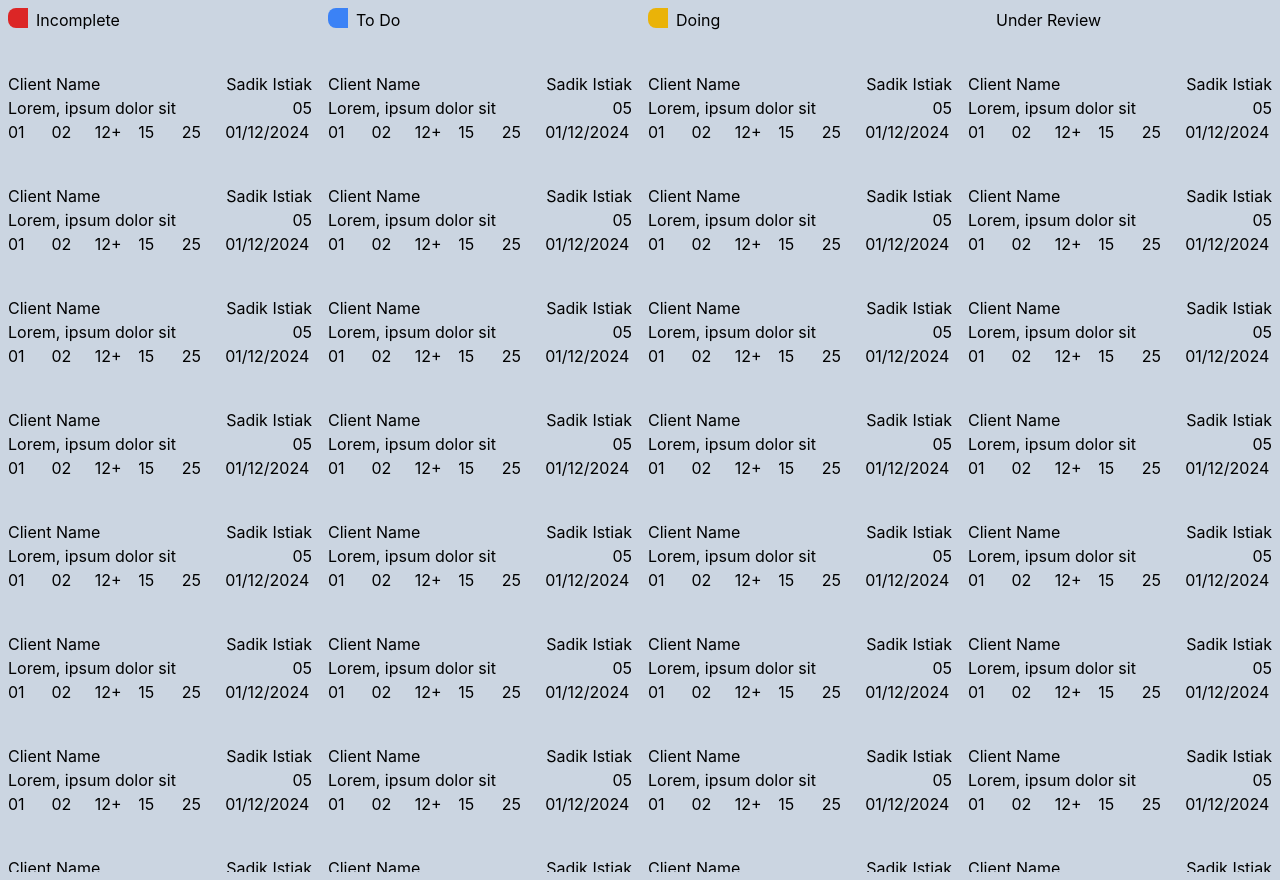
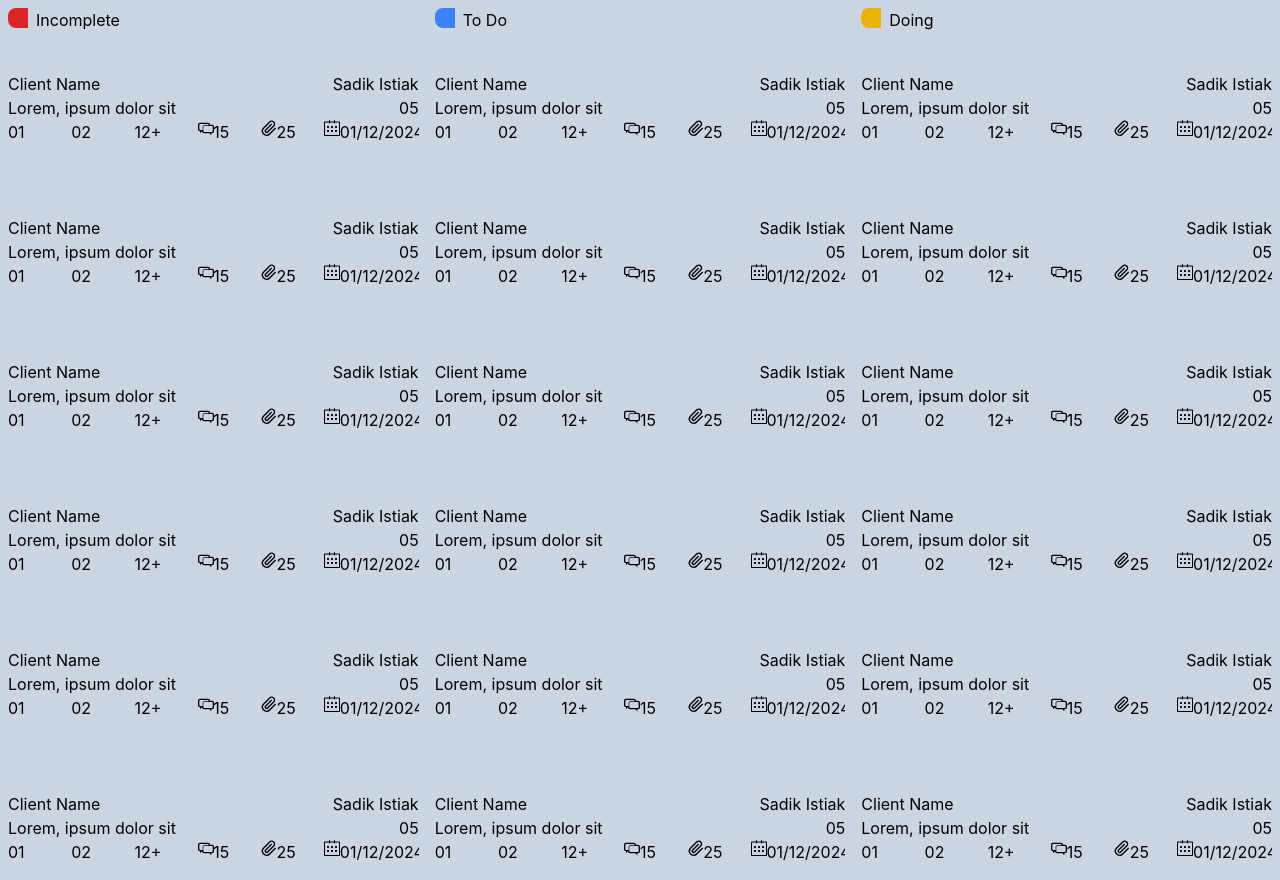
Before and after one commit to md-azmi-siddique/seo-page1, a React (Create React App) app: page / in a window 1280 px wide. Built offline with nearby package versions, Linux system fonts and the light colour scheme.

Commit message:
icons added

```diff
--- a/package.json
+++ b/package.json
@@ -8,6 +8,7 @@
     "@testing-library/user-event": "^13.5.0",
     "react": "^18.2.0",
     "react-dom": "^18.2.0",
+    "react-icons": "^5.0.1",
     "react-scripts": "5.0.1",
     "react-scrollbars-custom": "^4.1.1",
     "swiper": "^11.0.5",
--- a/src/Components/ListItem.jsx
+++ b/src/Components/ListItem.jsx
@@ -1,4 +1,8 @@
 import React, { useState } from 'react';
+import { TiMessages } from "react-icons/ti";
+import { GrAttachment } from "react-icons/gr";
+import { SlCalender } from "react-icons/sl";
+
 
 const ListItem = () => {
   const options = { day: '2-digit', month: '2-digit', year: 'numeric' };
@@ -13,13 +17,23 @@ const ListItem = () => {
         <div class="col-span-2 ">Lorem, ipsum dolor sit</div>
         <div class="justify-self-end">05</div>
       </div>
-      <div class="grid grid-cols-7 gap-0">
+      <div class="grid grid-cols-7 gap-8">
         <div class="...">01</div>
         <div class="...">02</div>
         <div class="...">12+</div>
-        <div class="...">15</div>
-        <div class="...">25</div>
-        <div class="col-span-2 ...">{currentDate}</div>
+        <div class="grid grid-cols-2">
+          <div><TiMessages /></div>
+          <div>15</div>
+        </div>
+        <div class="grid grid-cols-2">
+          <div><GrAttachment /></div>
+          <div>25</div>
+        </div>
+        <div class="grid grid-cols-2">
+          <div><SlCalender /></div>
+          <div>{currentDate}</div>
+        </div>
+        <div class="col-span-2 ..."></div>
       </div>
     </div>
   );
--- a/src/Components/TaskList.jsx
+++ b/src/Components/TaskList.jsx
@@ -22,7 +22,7 @@ const TaskList = () => {
     <div className="bg-slate-300">
       <div className="container mx-auto">
       <Swiper
-        slidesPerView={4}
+        slidesPerView={3}
         scrollbar={{ hide: true }}
         modules={[Scrollbar]}
         className="mySwiper"
```
Also changed, not shown: 1 other file (tests, documents, lock files or other folders).
